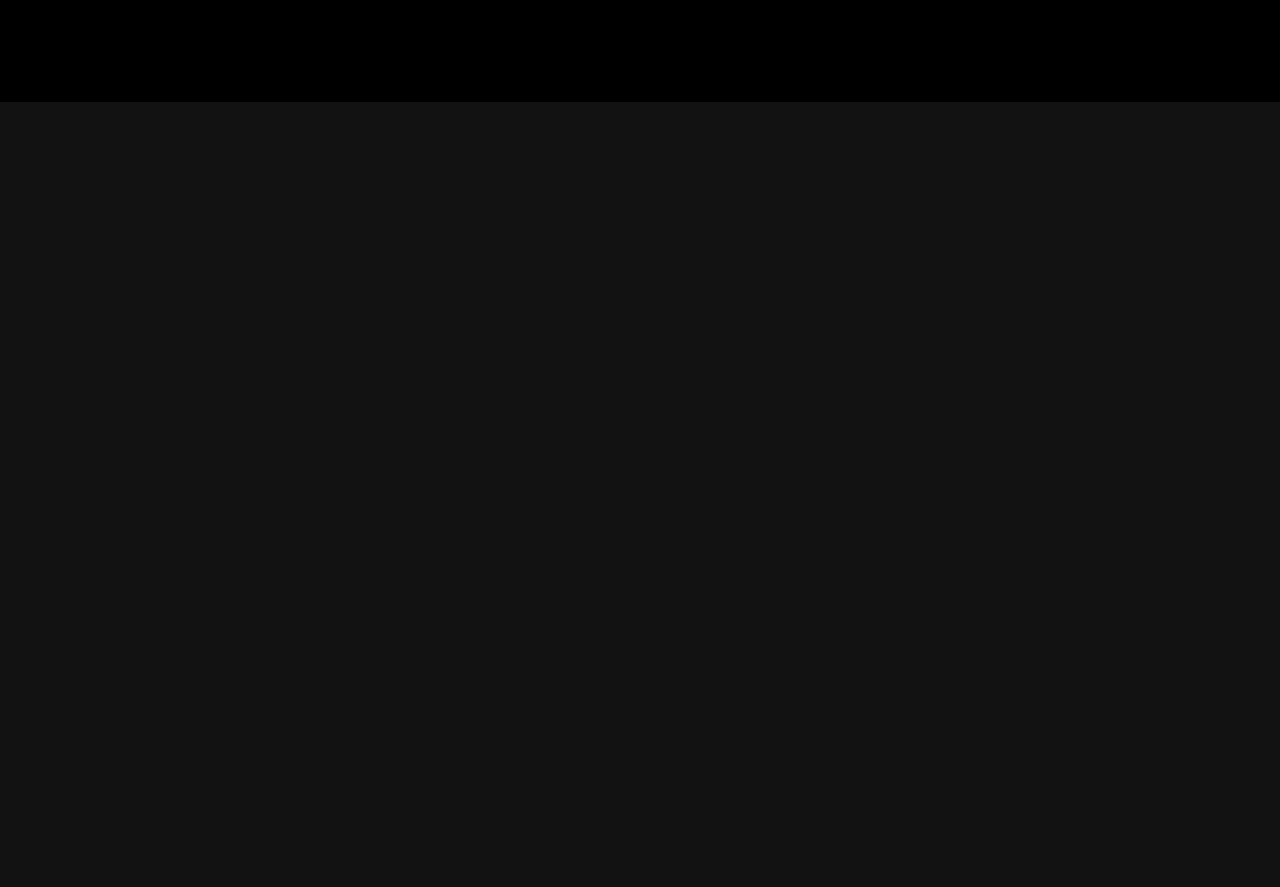
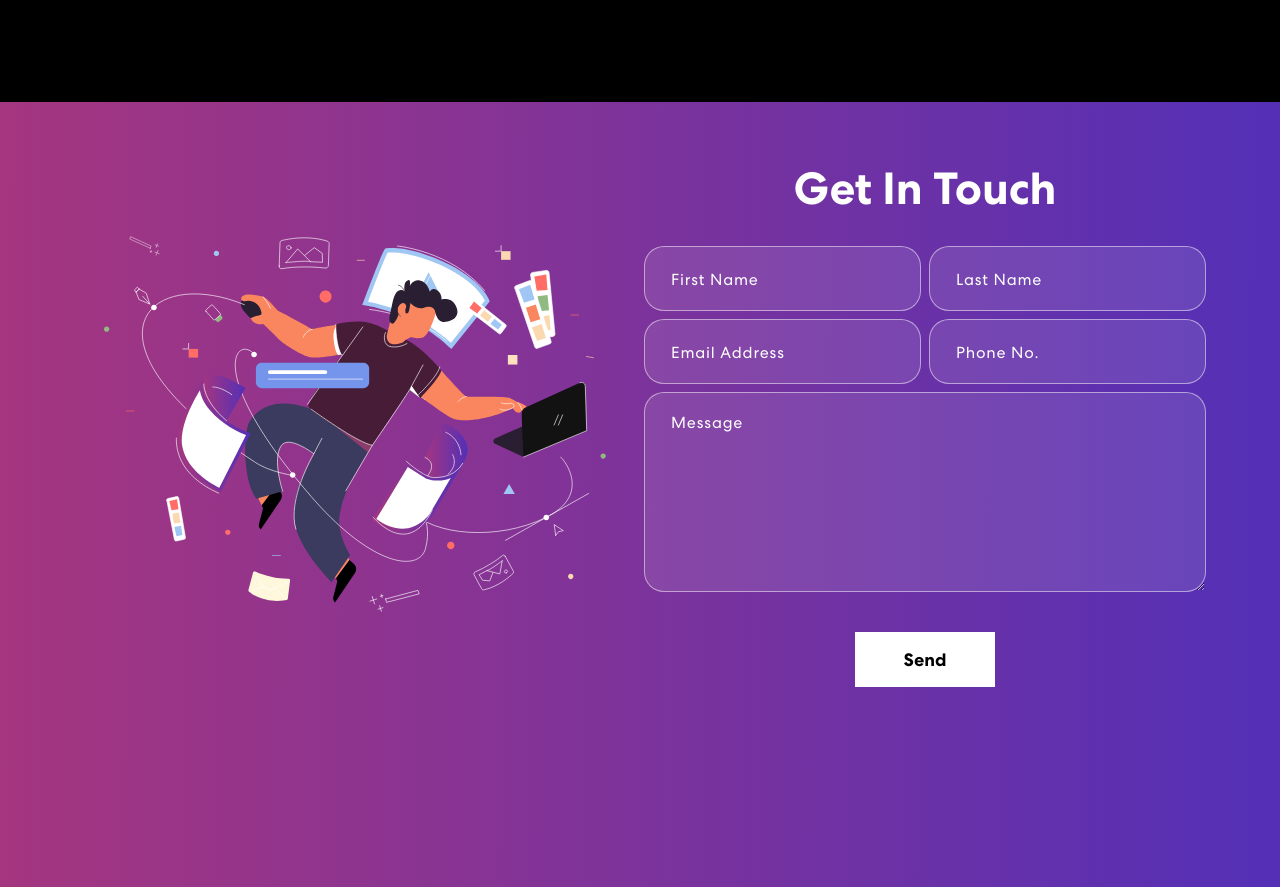
Before and after one commit to austinxviii/austin, a React (Create React App) app: page / in a window 1280 px wide. Shown: the part 2288-3175 px from the top of the page. Before the commit the page ends 2390 px from the top, so only its background shows below. Built offline with nearby package versions, Linux system fonts and the light colour scheme.

Commit message:
Added Contact Form

```diff
--- a/package.json
+++ b/package.json
@@ -7,6 +7,9 @@
     "@testing-library/react": "^13.4.0",
     "@testing-library/user-event": "^13.5.0",
     "bootstrap": "^5.3.3",
+    "cors": "^2.8.5",
+    "express": "^4.19.2",
+    "nodemailer": "^6.9.13",
     "react": "^18.3.1",
     "react-bootstrap": "^2.10.2",
     "react-bootstrap-icons": "^1.11.4",
--- a/src/App.css
+++ b/src/App.css
@@ -495,6 +495,82 @@ nav.navbar .navbar-toggler[aria-expanded="true"] .navbar-toggler-icon {
 
 
 
+/**********Contact Form CSS************/
+.contact {
+  background: linear-gradient(90.21deg, #AA367C -5.91%, #4A2FBD 111.58%);
+  padding: 60px 0 200px 0;
+}
+.contact img {
+  width: 92%;
+}
+.contact h2 {
+	font-size: 45px;
+	font-weight: 700;
+  margin-bottom: 30px;
+}
+.contact form input, .contact form textarea {
+  width: 100%;
+  background: rgba(255, 255, 255, 0.1);
+  border: 1px solid rgba(255, 255, 255, 0.5);
+  border-radius: 20px;
+  color: #fff;
+  margin: 0 0 8px 0;
+  padding: 18px 26px;
+  font-weight: 500;
+  font-size: 18px;
+  letter-spacing: 0.8px;
+  transition: 0.3s ease-in-out;
+}
+.contact form input:focus, .contact form textarea:focus {
+  background: rgba(255, 255, 255, 1);
+  color: #121212;
+}
+.contact form input::placeholder, .contact form textarea::placeholder {
+  font-size: 16px;
+  font-weight: 400;
+  color: #fff;
+}
+.contact form input:focus::placeholder, .contact form textarea:focus::placeholder {
+  color: #121212;
+  opacity: 0.8;
+}
+.contact form button {
+  font-weight: 700;
+  color: #000;
+  background-color: #fff;
+  padding: 14px 48px;
+  font-size: 18px;
+  margin-top: 25px;
+  border-radius: 0;
+  position: relative;
+  transition: 0.3s ease-in-out;
+}
+.contact form button span {
+  z-index: 1;
+  position: relative;
+}
+.contact form button:hover {
+  color: #fff;
+}
+.contact form button::before {
+  content: "";
+  background: #121212;
+  width: 0;
+  height: 100%;
+  position: absolute;
+  top: 0;
+  left: 0;
+  z-index: 0;
+  transition: 0.3s ease-in-out;
+}
+.contact form button:hover::before {
+  width: 100%;
+}
+
+
+
+
+
 
 .App {
   text-align: center;
--- a/src/App.js
+++ b/src/App.js
@@ -4,6 +4,7 @@ import { NavBar } from "./Components/NavBar";
 import { Banner } from "./Components/Banner";
 import { Skills } from "./Components/Skills";
 import { Projects } from "./Components/Projects";
+import { Contact } from "./Components/Contact";
 import 'bootstrap/dist/css/bootstrap.min.css';
 
 
@@ -14,6 +15,7 @@ function App() {
       <Banner />
       <Skills />
       <Projects />
+      <Contact />
     </div>
   );
 }
--- /dev/null
+++ b/src/Components/Contact.js
@@ -0,0 +1,93 @@
+import {useState} from "react";
+import { Container, Row, Col } from "react-bootstrap";
+import contactImg from "../Assets/img/contact-img.svg";
+// import 'animate.css';
+// import TrackVisibility from 'react-on-screen';
+
+
+
+export const Contact = () => {
+    const formInitialDetails = {
+      firstName: '',
+      lastName: '',
+      email: '',
+      phone: '',
+      message: ''
+    }
+
+    const [formDetails, setFormDetails] = useState(formInitialDetails);
+    const [buttonText, setButtonText] = useState('Send');
+    const [status, setStatus] = useState({});
+
+    const onFormUpdate = (category, value) => {
+        setFormDetails({
+          ...formDetails,
+          [category]: value
+        })
+    }
+
+
+    const handleSubmit = async (e) => {
+        e.preventDefault();
+        setButtonText("Sending...");
+        let response = await fetch("http://localhost:3000/contact", {
+          method: "POST",
+          headers: {
+            "Content-Type": "application/json;charset=utf-8",
+          },
+          body: JSON.stringify(formDetails),
+        });
+        setButtonText("Send");
+        let result = await response.json();
+        setFormDetails(formInitialDetails);
+        if (result.code == 200) {
+          setStatus({ succes: true, message: 'Message sent successfully'});
+        } else {
+          setStatus({ succes: false, message: 'Something went wrong, please try again'});
+        }
+      };
+
+
+    return (
+        <section className="contact" id="connect">
+            <Container>
+                <Row className="align-items-center">
+                    <Col size={12} md={6}>
+                        <img src={contactImg} alt="Contact Us"/>
+                    </Col>
+                    <Col size={12} md={6}>
+                        <div>
+                        <h2>Get In Touch</h2>
+                        <form onSubmit={handleSubmit}>
+                            <Row>
+                            <Col size={12} sm={6} className="px-1">
+                                <input type="text" value={formDetails.firstName} placeholder="First Name" onChange={(e) => onFormUpdate('firstName', e.target.value)} />
+                            </Col>
+                            <Col size={12} sm={6} className="px-1">
+                                <input type="text" value={formDetails.lasttName} placeholder="Last Name" onChange={(e) => onFormUpdate('lastName', e.target.value)}/>
+                            </Col>
+                            <Col size={12} sm={6} className="px-1">
+                                <input type="email" value={formDetails.email} placeholder="Email Address" onChange={(e) => onFormUpdate('email', e.target.value)} />
+                            </Col>
+                            <Col size={12} sm={6} className="px-1">
+                                <input type="tel" value={formDetails.phone} placeholder="Phone No." onChange={(e) => onFormUpdate('phone', e.target.value)}/>
+                            </Col>
+                            <Col size={12} className="px-1">
+                                <textarea rows="6" value={formDetails.message} placeholder="Message" onChange={(e) => onFormUpdate('message', e.target.value)}></textarea>
+                                <button type="submit"><span>{buttonText}</span></button>
+                            </Col>
+                            {
+                                status.message &&
+                                <Col>
+                                <p className={status.success === false ? "danger" : "success"}>{status.message}</p>
+                                </Col>
+                            }
+                            </Row>
+                        </form>
+                        </div>
+                    </Col>
+                </Row>
+            </Container>
+        </section>
+        )
+}
```
Also changed, not shown: server.js (added, +52 -0 lines), 1 other file (tests, documents, lock files or other folders).
